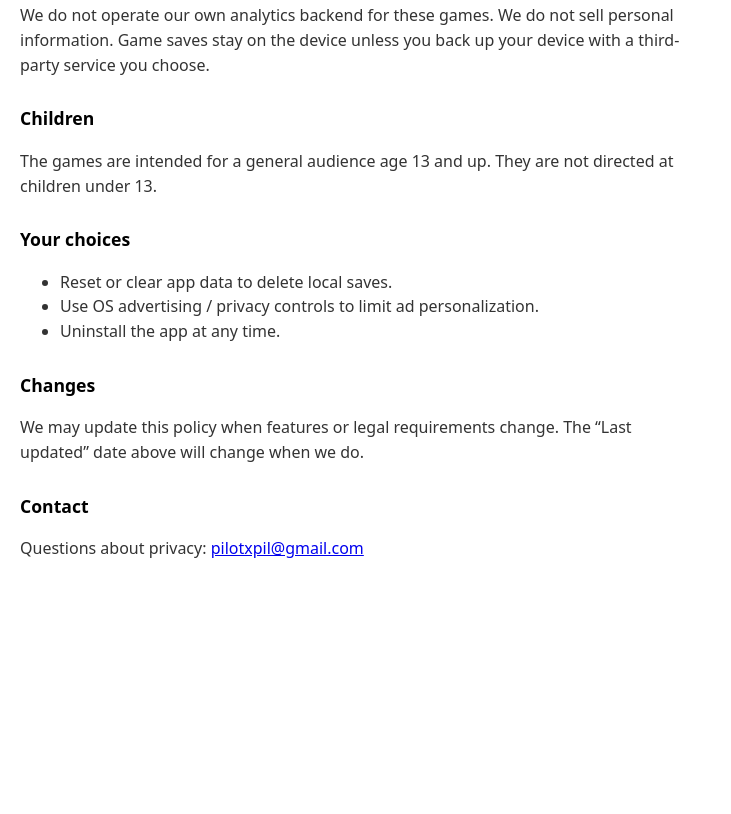
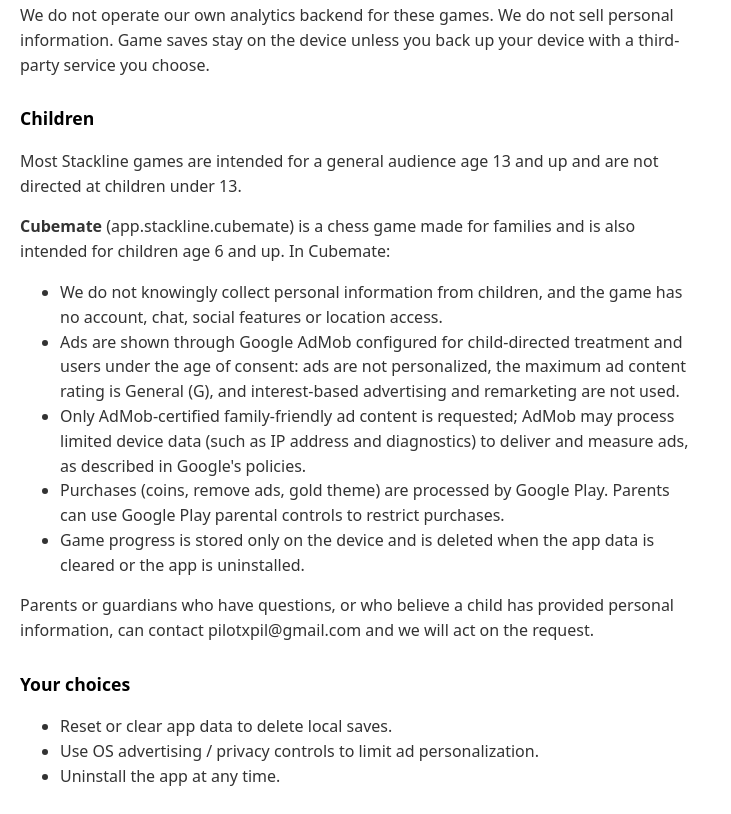
Before and after one commit to pilotxpil/stackline-privacy, a plain HTML site: page index.html in a window 1280 px wide. Shown: the part 726-1540 px from the top of the page, without its empty margins (0-731 px from the left). Before the commit the page ends 1367 px from the top, so only its background shows below. Drawn offline with Linux system fonts and the light colour scheme.

Commit message:
Privacy policy: add Cubemate children's section (child-directed ads)

```diff
--- a/index.html
+++ b/index.html
@@ -65,8 +65,32 @@
 
   <h2>Children</h2>
   <p>
-    The games are intended for a general audience age 13 and up. They are
-    not directed at children under 13.
+    Most Stackline games are intended for a general audience age 13 and up and
+    are not directed at children under 13.
+  </p>
+  <p>
+    <strong>Cubemate</strong> (app.stackline.cubemate) is a chess game made for
+    families and is also intended for children age 6 and up. In Cubemate:
+  </p>
+  <ul>
+    <li>We do not knowingly collect personal information from children, and
+      the game has no account, chat, social features or location access.</li>
+    <li>Ads are shown through Google AdMob configured for child-directed
+      treatment and users under the age of consent: ads are not personalized,
+      the maximum ad content rating is General (G), and interest-based
+      advertising and remarketing are not used.</li>
+    <li>Only AdMob-certified family-friendly ad content is requested; AdMob may
+      process limited device data (such as IP address and diagnostics) to
+      deliver and measure ads, as described in Google's policies.</li>
+    <li>Purchases (coins, remove ads, gold theme) are processed by Google Play.
+      Parents can use Google Play parental controls to restrict purchases.</li>
+    <li>Game progress is stored only on the device and is deleted when the
+      app data is cleared or the app is uninstalled.</li>
+  </ul>
+  <p>
+    Parents or guardians who have questions, or who believe a child has
+    provided personal information, can contact pilotxpil@gmail.com and we will
+    act on the request.
   </p>
 
   <h2>Your choices</h2>
```
